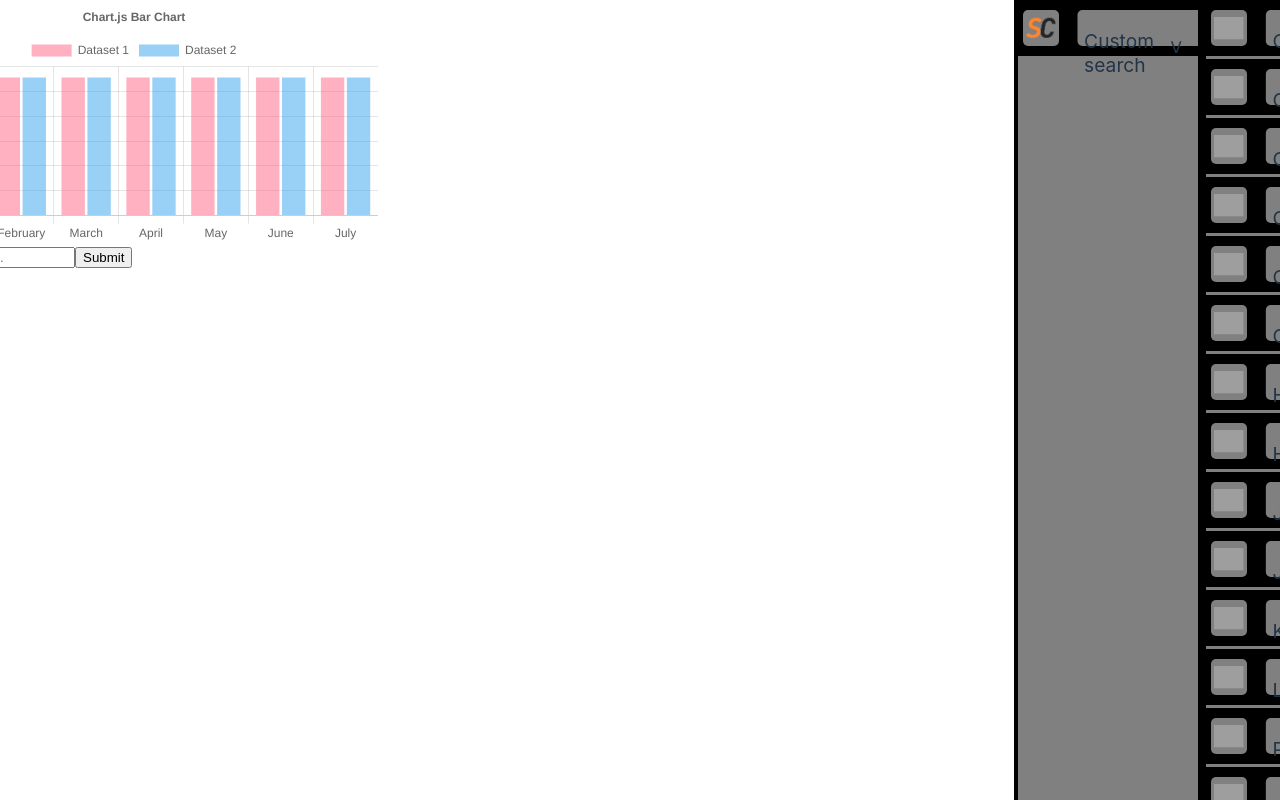
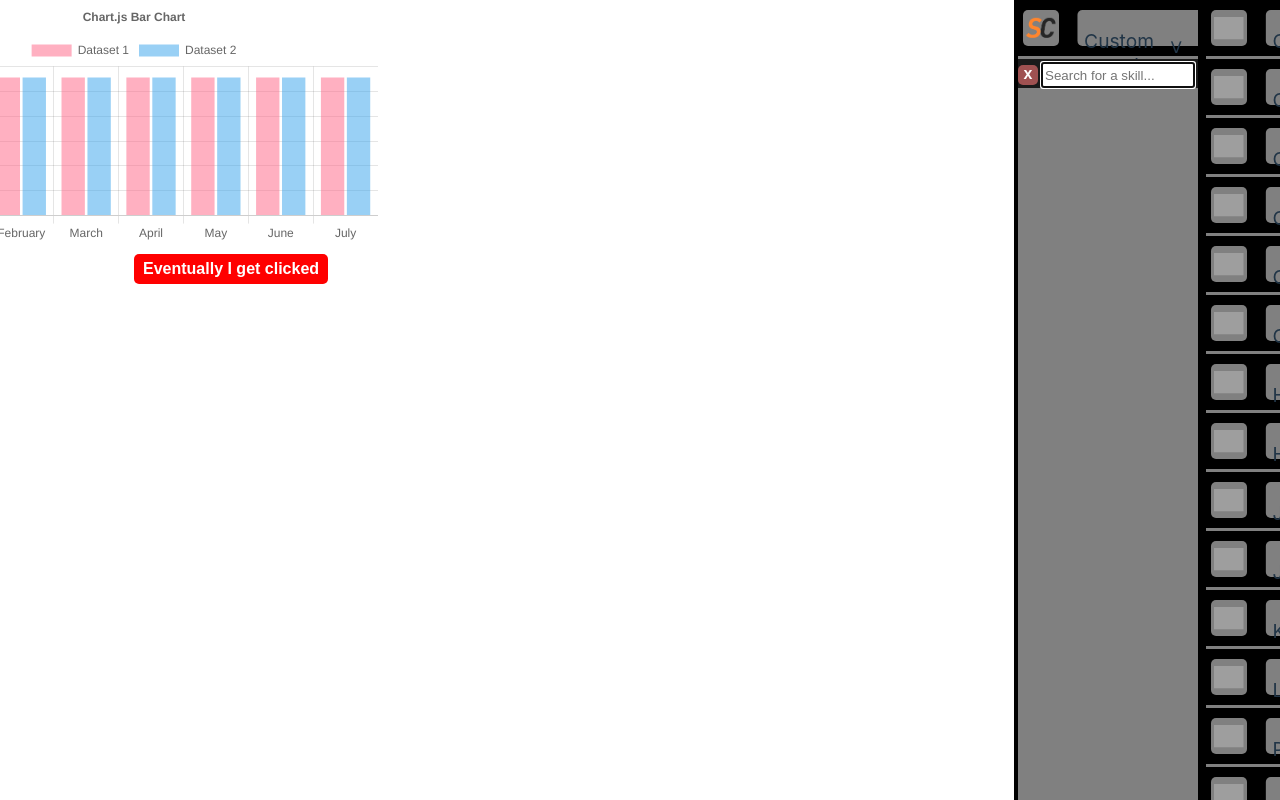
Before and after one commit to rorymcd98/skill-check, a React (Vite) app in the folder frontend/: page / in a window 1280 px wide. Shown: the top 800 px of the page. Built offline with nearby package versions, Linux system fonts and the light colour scheme; grey boxes are pictures that could not be loaded.

Commit message:
skill panel complete

```diff
--- a/frontend/css/App.css
+++ b/frontend/css/App.css
@@ -17,3 +17,12 @@ body{
   position: relative;
   display: inline-block;
 }
+
+.AnalyzeSkillsButton{
+  position: relative;
+  background-color: red;
+  width: auto;
+  height: 30px;
+  top: 10px;
+  left: 50%;
+}
--- a/frontend/css/SkillElementPanel.css
+++ b/frontend/css/SkillElementPanel.css
@@ -130,7 +130,6 @@ button:focus-visible {
   position: relative;
   background-color: #1a1a1a;
   width: 100%;
-
 }
 .SubSkill:hover {
   background-color: #ffc964;
@@ -148,3 +147,35 @@ button:focus-visible {
   left: 2.5px;
   z-index: -1;
 }
+
+/* Search element */
+
+.SearchElementForm{
+  display: flex;
+  align-items: center;
+}
+
+.SearchElementInput{
+  position: relative;
+  width: 100%;
+  height: 20px;
+  margin-top: 3px;
+  margin-right: 3px;
+  margin-left: 3px;
+}
+
+
+.SearchElementButton{
+  position: relative;
+  background-color: rgba(204, 100, 100, 0.747);
+  transition: opacity 0.25s;
+  top: 1px;
+  opacity: 50%;
+}
+
+.SearchElementButton p{
+  position: relative;
+  margin: 0;
+  left: -3.5px;
+  top: -3.5px;
+}
--- /dev/null
+++ b/frontend/public/initialSkills.js
@@ -0,0 +1,92 @@
+export default {
+  'c': {
+      'name': 'C',
+      'deselectedSubSkills': ['Python', 'Python 2', 'Python 3', 'NumPy', 'Pandas'],
+      'selectedSubSkills': []
+  },
+  'cpp': {
+      'name': 'C++',
+      'deselectedSubSkills': ['Python', 'Python 2', 'Python 3', 'NumPy', 'Pandas'],
+      'selectedSubSkills': []
+  },
+  'csharp': {
+      'name': 'C#',
+      'deselectedSubSkills': ['Python', 'Python 2', 'Python 3', 'NumPy', 'Pandas'],
+      'selectedSubSkills': []
+  },
+  'css': {
+      'name': 'CSS',
+      'deselectedSubSkills': ['Python', 'Python 2', 'Python 3', 'NumPy', 'Pandas'],
+      'selectedSubSkills': []
+  },
+  'go': {
+      'name': 'Go',
+      'deselectedSubSkills': ['Python', 'Python 2', 'Python 3', 'NumPy', 'Pandas'],
+      'selectedSubSkills': []
+  },
+  'go-old': {
+      'name': 'Go (Old)',
+      'deselectedSubSkills': ['Python', 'Python 2', 'Python 3', 'NumPy', 'Pandas'],
+      'selectedSubSkills': []
+  },
+  'haskell': {
+      'name': 'Haskell',
+      'deselectedSubSkills': ['Python', 'Python 2', 'Python 3', 'NumPy', 'Pandas'],
+      'selectedSubSkills': []
+  },
+  'html': {
+      'name': 'HTML',
+      'deselectedSubSkills': ['Python', 'Python 2', 'Python 3', 'NumPy', 'Pandas'],
+      'selectedSubSkills': []
+  },
+  'java': {
+      'name': 'Java',
+      'deselectedSubSkills': ['Python', 'Python 2', 'Python 3', 'NumPy', 'Pandas'],
+      'selectedSubSkills': []
+  },
+  'javascript': {
+      'name': 'JavaScript',
+      'deselectedSubSkills': ['Python', 'Python 2', 'Python 3', 'NumPy', 'Pandas'],
+      'selectedSubSkills': []
+  },
+  'kotlin': {
+      'name': 'Kotlin',
+      'deselectedSubSkills': ['Python', 'Python 2', 'Python 3', 'NumPy', 'Pandas'],
+      'selectedSubSkills': []
+  },
+  'lua': {
+      'name': 'Lua',
+      'deselectedSubSkills': ['Python', 'Python 2', 'Python 3', 'NumPy', 'Pandas'],
+      'selectedSubSkills': []
+  },
+  'php': {
+      'name': 'PHP',
+      'deselectedSubSkills': ['Python', 'Python 2', 'Python 3', 'NumPy', 'Pandas'],
+      'selectedSubSkills': []
+  },
+  'python': {
+      'name': 'Python',
+      'deselectedSubSkills': ['Python', 'Python 2', 'Python 3', 'NumPy', 'Pandas'],
+      'selectedSubSkills': [],
+  },
+  'r': {
+      'name': 'R',
+      'deselectedSubSkills': ['Python', 'Python 2', 'Python 3', 'NumPy', 'Pandas'],
+      'selectedSubSkills': []
+  },
+  'ruby': {
+      'name': 'Ruby',
+      'deselectedSubSkills': ['Python', 'Python 2', 'Python 3', 'NumPy', 'Pandas'],
+      'selectedSubSkills': []
+  },
+  'swift': {
+      'name': 'Swift',
+      'deselectedSubSkills': ['Python', 'Python 2', 'Python 3', 'NumPy', 'Pandas'],
+      'selectedSubSkills': []
+  },
+  'typescript': {
+      'name': 'TypeScript',
+      'deselectedSubSkills': ['Python', 'Python 2', 'Python 3', 'NumPy', 'Pandas'],
+      'selectedSubSkills': []
+  }
+}
--- a/frontend/src/App.jsx
+++ b/frontend/src/App.jsx
@@ -1,7 +1,6 @@
 import { useState } from 'react'
 import '../css/App.css'
 import Chart from './components/Chart'
-import SearchForm from './components/SearchForm'
 import SkillElementPanel from './components/SkillElementPanel'
 
 function App() {
@@ -10,7 +9,7 @@ function App() {
     <div id={'MainContainer'}>
       <span id = 'ChartPanel'>
         <Chart ></Chart>
-        <SearchForm/>
+        <button className='AnalyzeSkillsButton'>Eventually I get clicked</button>
       </span>
       <SkillElementPanel>Test</SkillElementPanel>
     </div>
--- a/frontend/src/components/SearchElement.jsx
+++ b/frontend/src/components/SearchElement.jsx
@@ -1,9 +1,37 @@
 import React, { useState } from 'react'
+import { useEffect } from 'react';
+import SearchElementForm from './SearchElementForm';
+import SubSkillDropDownContainer from './SubSkillDropDownContainer';
 
 export default function SearchElement(props) {
   //Controls display of 'SubSkillDropDownContainer' and the drop down arrow
   const [display, setDisplay] = useState('block');
   const elementText = 'Custom search'
+
+  //Load local storage if available
+  const localSearchList = localStorage.getItem("storedSearchList");
+  let initialSearchList =  localSearchList ? JSON.parse(localSearchList) : [""];
+
+  const [searchList, setSearchList] = useState(initialSearchList);
+
+  //Set local storage when new search terms are made
+  useEffect(()=>{
+    localStorage.setItem("storedSearchList", JSON.stringify(searchList))
+  }, [searchList])
+
+  function generateSearchChildren(){
+    const list = searchList;
+    const searchChildren = [];
+    list.map((searchTerm , i)=>{
+      searchChildren.push(<SearchElementForm key={i} idx = {i} searchTerm = {searchTerm} searchList = {searchList} setSearchList={setSearchList}/>);
+    })
+    return searchChildren;
+  }
+
+  const searchTermList = generateSearchChildren();
+  const defaultSearchTerm = <SearchElementForm key={0} idx = {0} searchTerm = {""} searchList = {searchList} setSearchList={setSearchList}/>
+
+  const searchElementChildren = searchTermList.length > 0 ? searchTermList : defaultSearchTerm;
 
   return (
     <div className='SearchElement' id = {props.skillId} >
@@ -18,6 +46,8 @@ export default function SearchElement(props) {
             <p>{display === 'none' ? 'ᐳ' : 'ᐯ'}</p>
           </span>
         </div>
+
+        <SubSkillDropDownContainer display={display} id = {props.skillId} children={searchElementChildren}/>
     </div>
   )
 }
--- /dev/null
+++ b/frontend/src/components/SearchElementForm.jsx
@@ -0,0 +1,54 @@
+import React from 'react'
+import { useState } from 'react';
+
+
+export default function SearchElementForm(props) {
+  const searchList = props.searchList;
+  const search = searchList[props.idx];
+
+  //On every key-stroke, set a new state for the whole form
+  const setSearch = (e)=>{
+    const newSearchList = [...searchList]
+    newSearchList[props.idx] = e.target.value;
+    props.setSearchList(newSearchList)
+  }
+
+  //Pressing return creates a new search term
+  function createNewSearch(e){
+    e.preventDefault();
+    const newSearchList = [...searchList, ""]
+    props.setSearchList(newSearchList)
+  }
+
+  function removeButtonEvent(){
+    let newSearchList;
+    //Handle edge case of removing unitary list
+    if(props.searchList.length === 1){
+      if(props.searchList[0] === "") return;
+      newSearchList = [""];
+    } else {
+
+      //Otherwise, in our normal case we remove the current element
+      newSearchList = searchList.filter((_, index) => index !== props.idx);
+    }
+
+    props.setSearchList(newSearchList);
+  }
+
+  return (
+    <form className='SearchElementForm' id = {`${props.idx}-search-form`} onSubmit={createNewSearch}>
+      <button className='SearchElementButton' type = 'button' id = {`${props.idx}-search-remove-button`} style={{'opacity' : '100%'}} onClick={removeButtonEvent}>
+          <p>x</p>
+      </button>
+      <input
+        type="text"
+        className='SearchElementInput'
+        placeholder = {"Search for a skill..."}
+        value={search}
+        id="search-input"
+        onChange={setSearch}
+        autoFocus
+      />
+    </form>
+  )
+}
--- a/frontend/src/components/SearchForm.jsx
+++ /dev/null
@@ -1,27 +0,0 @@
-import React from 'react'
-import { useState } from 'react';
-
-
-export default function SearchForm() {
-
-  function handleSubmit(e){
-    e.preventDefault();
-
-  }
-
-  const [search, setSearch] = useState("");
-
-  return (
-    <form onSubmit={handleSubmit}>
-      <input
-        type="text"
-        placeholder = {"Search for a skill..."}
-        value={search}
-        id="search-input"
-        onChange={(e)=>setSearch(e.target.value)}
-      />
-      <input type="submit"/>
-    </form>
-
-  )
-}
--- a/frontend/src/components/SkillElementPanel.jsx
+++ b/frontend/src/components/SkillElementPanel.jsx
@@ -1,108 +1,26 @@
 import React from 'react';
-import { useState } from 'react';
+import { useState, useEffect } from 'react';
 import '../../css/SkillElementPanel.css';
 import SkillElementContainer from './SkillElementContainer';
 import SkillElement from './SkillElement';
 import SearchElement from './SearchElement';
+import initialSkills from '../../public/initialSkills';
+
+
+export default function SkillElementPanel() {
+    //Load local storage if available
+    const localSkillElementObject = localStorage.getItem("storedSkillElementObject");
+    let initialSkillElementObject =  localSkillElementObject ? JSON.parse(localSkillElementObject) : initialSkills;
+
+    const [skillElementObject, setSkillElementObject] = useState(initialSkillElementObject)
+
+    //Set local storage when skills are selected
+    useEffect(()=>{
+    localStorage.setItem("storedSkillElementObject", JSON.stringify(skillElementObject))
+    }, [skillElementObject])
 
 
 
-export default function SkillElementPanel() {
-
-	const initialSkills = {
-    'c': {
-        'name': 'C',
-        'deselectedSubSkills': ['Python', 'Python 2', 'Python 3', 'NumPy', 'Pandas'],
-        'selectedSubSkills': []
-    },
-    'cpp': {
-        'name': 'C++',
-        'deselectedSubSkills': ['Python', 'Python 2', 'Python 3', 'NumPy', 'Pandas'],
-        'selectedSubSkills': []
-    },
-    'csharp': {
-        'name': 'C#',
-        'deselectedSubSkills': ['Python', 'Python 2', 'Python 3', 'NumPy', 'Pandas'],
-        'selectedSubSkills': []
-    },
-    'css': {
-        'name': 'CSS',
-        'deselectedSubSkills': ['Python', 'Python 2', 'Python 3', 'NumPy', 'Pandas'],
-        'selectedSubSkills': []
-    },
-    'go': {
-        'name': 'Go',
-        'deselectedSubSkills': ['Python', 'Python 2', 'Python 3', 'NumPy', 'Pandas'],
-        'selectedSubSkills': []
-    },
-    'go-old': {
-        'name': 'Go (Old)',
-        'deselectedSubSkills': ['Python', 'Python 2', 'Python 3', 'NumPy', 'Pandas'],
-        'selectedSubSkills': []
-    },
-    'haskell': {
-        'name': 'Haskell',
-        'deselectedSubSkills': ['Python', 'Python 2', 'Python 3', 'NumPy', 'Pandas'],
-        'selectedSubSkills': []
-    },
-    'html': {
-        'name': 'HTML',
-        'deselectedSubSkills': ['Python', 'Python 2', 'Python 3', 'NumPy', 'Pandas'],
-        'selectedSubSkills': []
-    },
-    'java': {
-        'name': 'Java',
-        'deselectedSubSkills': ['Python', 'Python 2', 'Python 3', 'NumPy', 'Pandas'],
-        'selectedSubSkills': []
-    },
-    'javascript': {
-        'name': 'JavaScript',
-        'deselectedSubSkills': ['Python', 'Python 2', 'Python 3', 'NumPy', 'Pandas'],
-        'selectedSubSkills': []
-    },
-    'kotlin': {
-        'name': 'Kotlin',
-        'deselectedSubSkills': ['Python', 'Python 2', 'Python 3', 'NumPy', 'Pandas'],
-        'selectedSubSkills': []
-    },
-    'lua': {
-        'name': 'Lua',
-        'deselectedSubSkills': ['Python', 'Python 2', 'Python 3', 'NumPy', 'Pandas'],
-        'selectedSubSkills': []
-    },
-    'php': {
-        'name': 'PHP',
-        'deselectedSubSkills': ['Python', 'Python 2', 'Python 3', 'NumPy', 'Pandas'],
-        'selectedSubSkills': []
-    },
-    'python': {
-        'name': 'Python',
-        'deselectedSubSkills': ['Python', 'Python 2', 'Python 3', 'NumPy', 'Pandas'],
-        'selectedSubSkills': [],
-    },
-    'r': {
-        'name': 'R',
-        'deselectedSubSkills': ['Python', 'Python 2', 'Python 3', 'NumPy', 'Pandas'],
-        'selectedSubSkills': []
-    },
-    'ruby': {
-        'name': 'Ruby',
-        'deselectedSubSkills': ['Python', 'Python 2', 'Python 3', 'NumPy', 'Pandas'],
-        'selectedSubSkills': []
-    },
-    'swift': {
-        'name': 'Swift',
-        'deselectedSubSkills': ['Python', 'Python 2', 'Python 3', 'NumPy', 'Pandas'],
-        'selectedSubSkills': []
-    },
-    'typescript': {
-        'name': 'TypeScript',
-        'deselectedSubSkills': ['Python', 'Python 2', 'Python 3', 'NumPy', 'Pandas'],
-        'selectedSubSkills': []
-    }
-  }
-
-	const [skillElementObject, setSkillElementObject] = useState(structuredClone(initialSkills))
     //Toggles all the sub skills of an Element
     function createToggleAll(skillId, selectAllBool){
 
```
Lines whose indentation alone changed are shown as unchanged.
